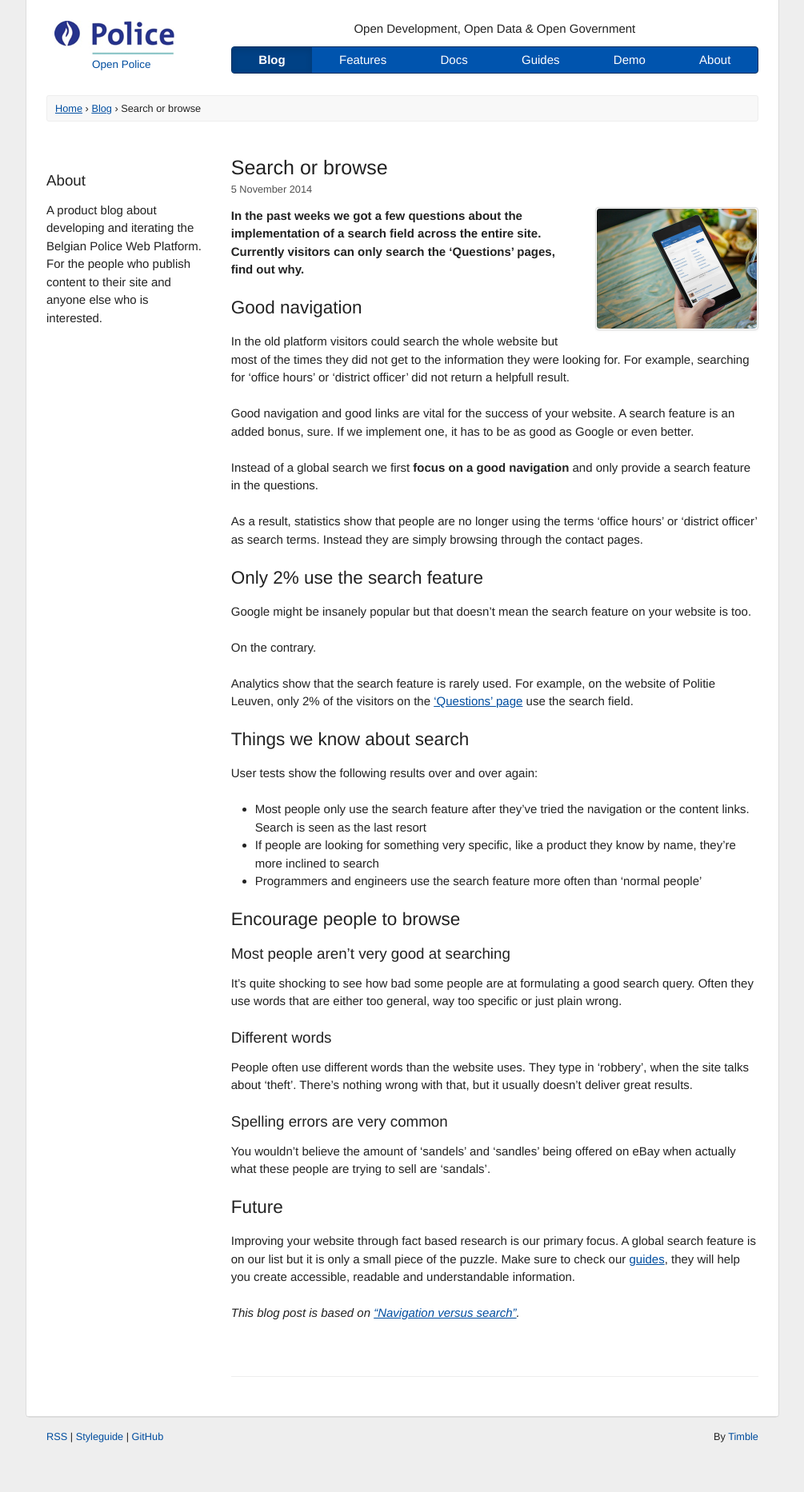
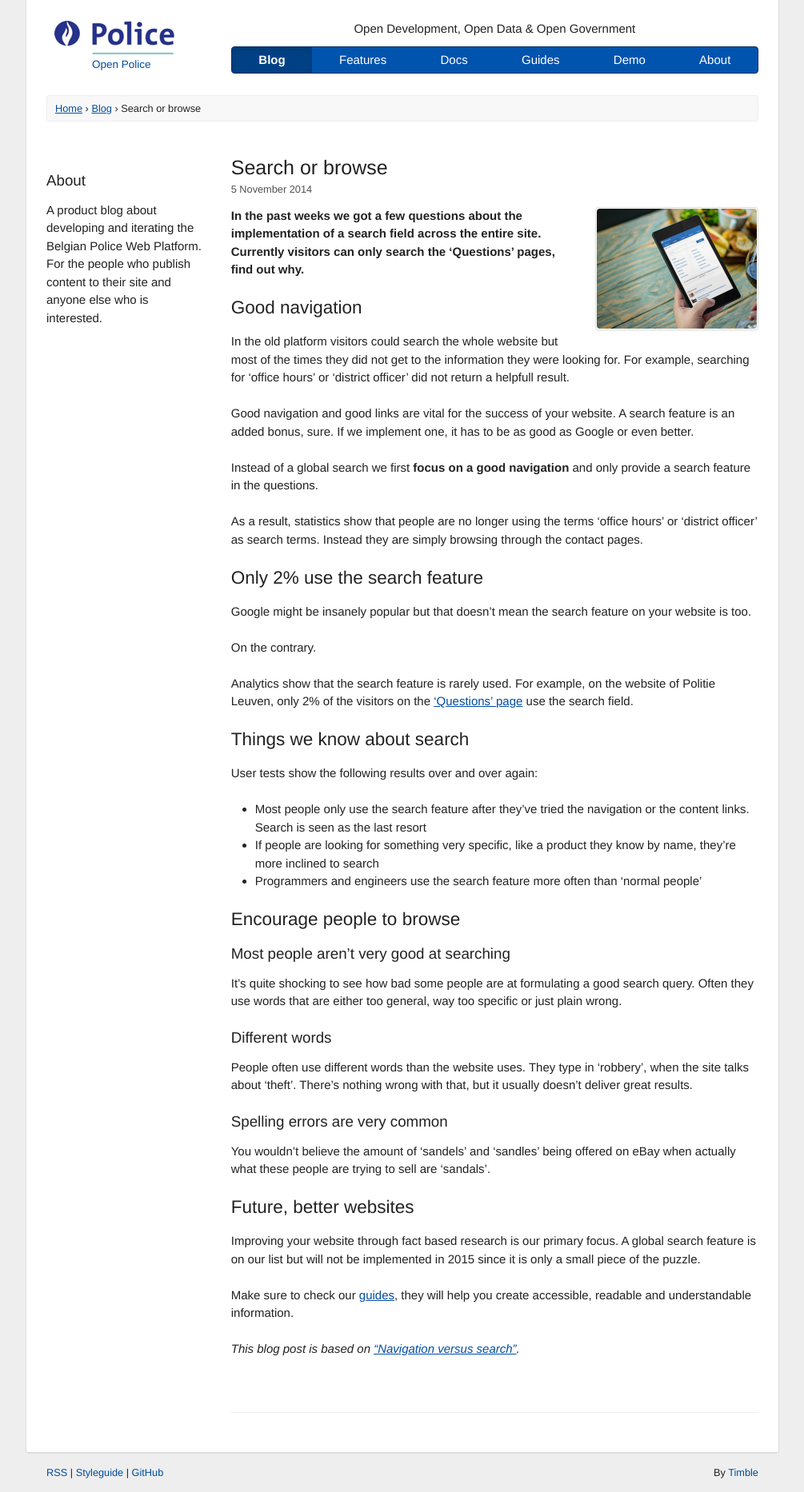
Before and after one commit to timble/www.openpolice.be, a Jekyll site: the page built from blog/_posts/2014-11-05-search-or-browse.md, in a window 1280 px wide. Shown: the whole page at 80% size, without its empty margins (137-1142 px from the left). Built offline with Jekyll 4.4.1, drawn with Linux system fonts in a browser that asks for light colours; before the commit the page ends 1821 px from its top, so only the background shows below that.

Commit message:
re #844 - Minor content improvement

```diff
--- a/blog/_posts/2014-11-05-search-or-browse.md
+++ b/blog/_posts/2014-11-05-search-or-browse.md
@@ -48,8 +48,10 @@ People often use different words than the website uses. They type in ‘robbery
 
 You wouldn’t believe the amount of ‘sandels’ and ‘sandles’ being offered on eBay when actually what these people are trying to sell are ‘sandals’.
 
-## Future
+## Future, better websites
 
-Improving your website through fact based research is our primary focus. A global search feature is on our list but it is only a small piece of the puzzle. Make sure to check our [guides](/guides/), they will help you create accessible, readable and understandable information.
+Improving your website through fact based research is our primary focus. A global search feature is on our list but will not be implemented in 2015 since it is only a small piece of the puzzle.
+
+Make sure to check our [guides](/guides/), they will help you create accessible, readable and understandable information.
 
 *This blog post is based on ["Navigation versus search"](http://webusability-blog.com/navigation-versus-search/).*
```
